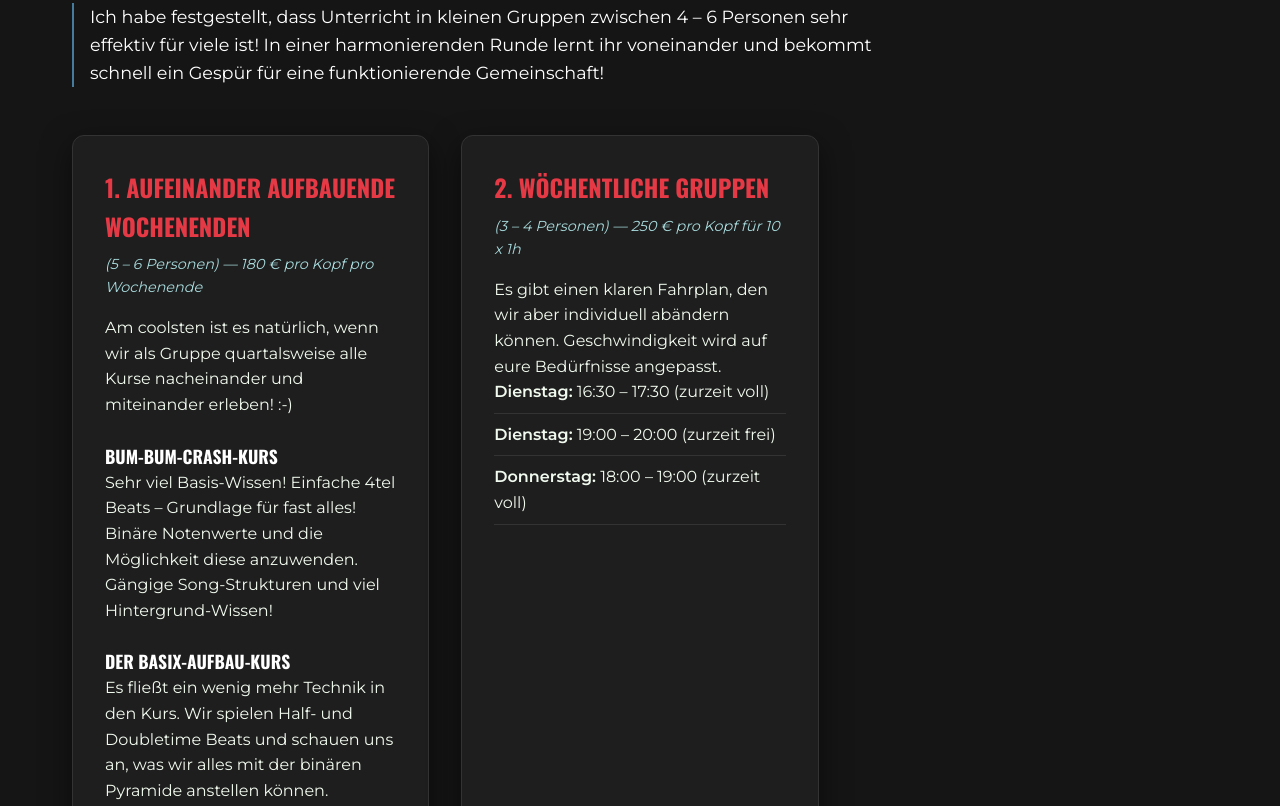
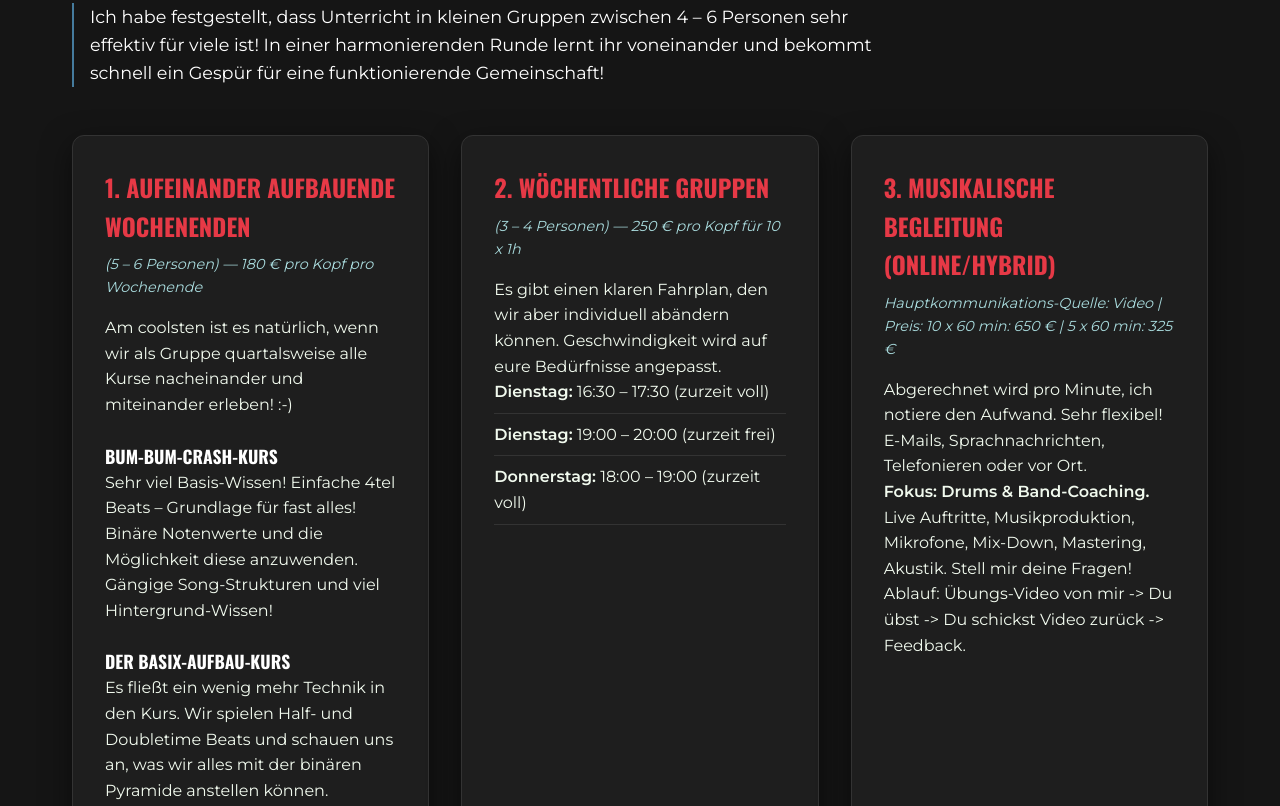
Before and after one commit to adventuresoftimon-2311/Krumme, a website built with Vite: page index.html in a window 1280 px wide. Shown: the part 1136-1942 px from the top of the page. Built offline with nearby package versions, Linux system fonts and the light colour scheme; files whose address does not match are found by name.

Commit message:
Anordnung der drei Blocks in Block 1 nebeneinander

```diff
--- a/index.html
+++ b/index.html
@@ -130,7 +130,7 @@
                 </div>
 
                 <!-- Konzept 3 -->
-                <div class="card concept-card full-width">
+                <div class="card concept-card">
                     <h3>3. Musikalische Begleitung (Online/Hybrid)</h3>
                     <p class="sub-info">Hauptkommunikations-Quelle: Video | Preis: 10 x 60 min: 650 € | 5 x 60 min: 325
                         €</p>
```
